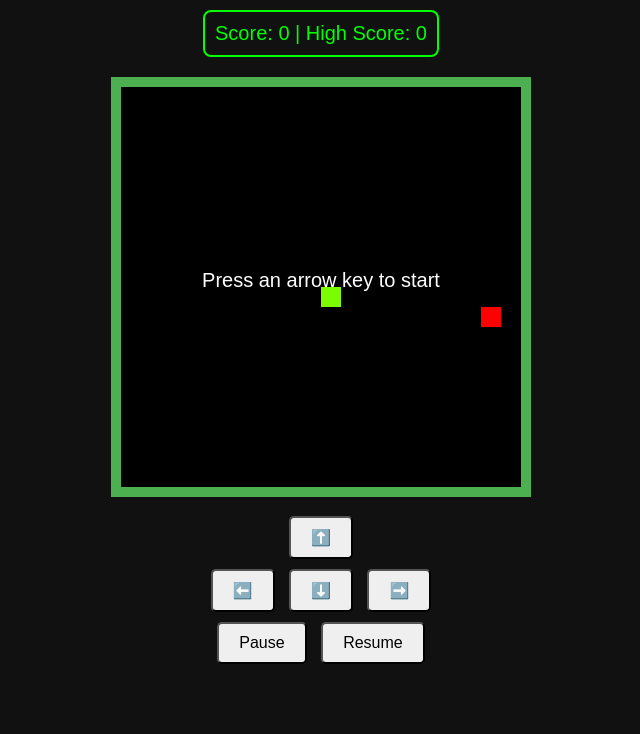
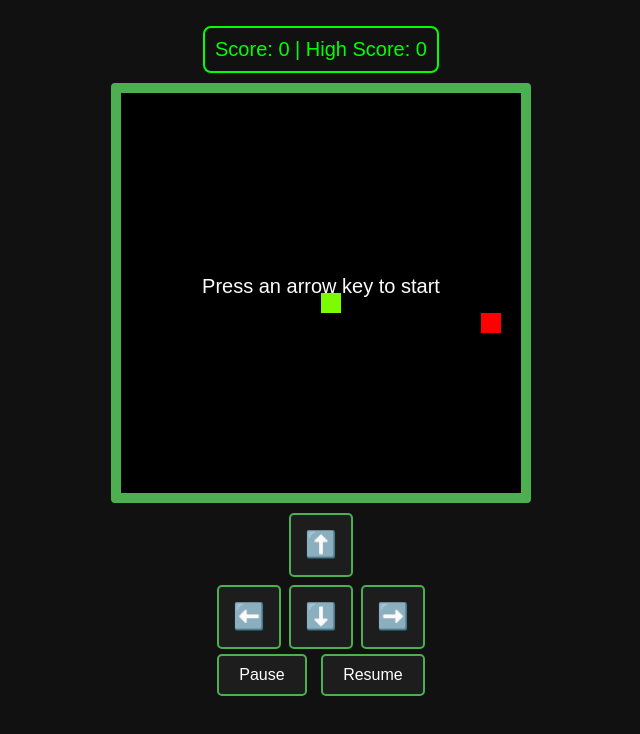
Before and after one commit to falgunirajora/Snake-Game, a plain HTML site: page index.html in a window 1280 px wide. Both pictures are taken after a click on the button "Start Game". Shown: the whole page, without its empty margins (319-959 px from the left). Drawn offline with Linux system fonts and the light colour scheme.

Commit message:
style.css

```diff
--- a/style.css
+++ b/style.css
@@ -1,16 +1,27 @@
+/* style.css - Snake Game */
+
+:root {
+  --bg: #111111;
+  --snake-green: #00ff00;
+  --border-green: #4caf50;
+  --text: #ffffff;
+  --panel: rgba(0, 0, 0, 0.65);
+}
+
+* {
+  box-sizing: border-box;
+}
+
 body {
   margin: 0;
-    font-family: Arial, sans-serif;
+  min-height: 100vh;
+  font-family: Arial, Helvetica, sans-serif;
   text-align: center;
-    background: #111111;
-    color: white;
+  background: var(--bg);
+  color: var(--text);
 }
 
-  #gameCanvas {
-    background-color: black;
-    border: 10px solid #4caf50;
-    margin-top: 10px;
-  }
+/* ---------- welcome screen ---------- */
 
 #welcome-screen {
   position: relative;
@@ -19,50 +30,114 @@ body {
   overflow: hidden;
 }
 
+/* The <img> already loads bg.jpg, so no background-image here.
+   Absolute positioning keeps it behind the overlay at any height. */
 .background-img {
-    background-image: url(bg.jpg);
+  position: absolute;
+  inset: 0;
   width: 100%;
   height: 100%;
   object-fit: cover;
-    position: relative;
-    align-items: center;
   z-index: 0;
 }
 
 .overlay {
   position: absolute;
-    top: 40%;
+  top: 45%;
   left: 50%;
   transform: translate(-50%, -50%);
   z-index: 1;
-    background-color: rgba(0, 0, 0, 0.6);
+  background-color: var(--panel);
   padding: 30px;
   border-radius: 10px;
+  max-width: 90vw;
 }
 
-  button {
-    padding: 10px 20px;
-    margin: 5px;
-    font-size: 1rem;
-    cursor: pointer;
-    border-radius: 5px;
+.overlay h1 {
+  margin: 0 0 20px;
+  font-size: clamp(1.5rem, 6vw, 2.5rem);
 }
 
-  .hidden {
-    display: none;
+/* ---------- game ---------- */
+
+#game-container {
+  padding: 16px 12px 32px;
 }
 
 #score {
   font-size: 20px;
   margin: 10px auto;
   padding: 10px;
-    color: #00ff00;
-    background-color: #111;
-    border: 2px solid #00ff00;
+  color: var(--snake-green);
+  background-color: var(--bg);
+  border: 2px solid var(--snake-green);
   width: fit-content;
   border-radius: 8px;
+  /* Digits keep a fixed width so the box doesn't twitch as the score grows. */
+  font-variant-numeric: tabular-nums;
+}
+
+#gameCanvas {
+  display: block;
+  margin: 10px auto;
+  background-color: #000000;
+  border: 10px solid var(--border-green);
+  border-radius: 4px;
+  /* Shrinks on narrow phones instead of overflowing the viewport. */
+  max-width: calc(100vw - 24px);
+  height: auto;
+  touch-action: manipulation;
+}
+
+/* ---------- controls ---------- */
+
+button {
+  padding: 10px 20px;
+  margin: 5px;
+  font-size: 1rem;
+  font-family: inherit;
+  color: var(--text);
+  background-color: #1d1d1d;
+  border: 2px solid var(--border-green);
+  border-radius: 5px;
+  cursor: pointer;
+}
+
+button:hover {
+  background-color: #2a2a2a;
+}
+
+button:focus-visible {
+  outline: 3px solid var(--snake-green);
+  outline-offset: 2px;
 }
 
 #mobile-controls {
   margin-top: 10px;
+  display: grid;
+  grid-template-columns: repeat(3, 64px);
+  grid-template-rows: repeat(2, 64px);
+  gap: 8px;
+  justify-content: center;
 }
+
+#mobile-controls button {
+  margin: 0;
+  padding: 0;
+  font-size: 1.6rem;
+  line-height: 1;
+}
+
+/* Place the four arrows without needing the <br> in the markup. */
+#mobile-controls button:nth-of-type(1) { grid-column: 2; grid-row: 1; }
+#mobile-controls button:nth-of-type(2) { grid-column: 1; grid-row: 2; }
+#mobile-controls button:nth-of-type(3) { grid-column: 2; grid-row: 2; }
+#mobile-controls button:nth-of-type(4) { grid-column: 3; grid-row: 2; }
+
+/* ---------- utility ---------- */
+
+/* Must beat the ID selectors above (#mobile-controls sets display: grid),
+   otherwise the hidden controls would stay visible. */
+.hidden {
+  display: none !important;
+}
```
Lines whose indentation alone changed are shown as unchanged.
